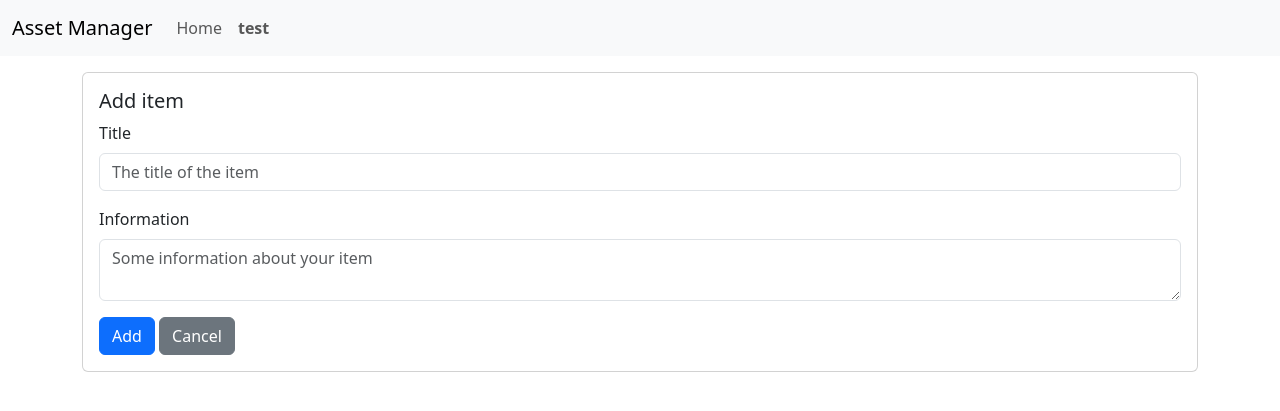
After one commit to Snugant/Asset-Manager, a Django app: page /new-item/5/ in a window 1280 px wide. The commit adds this page. Shown: the top 411 px of the page. Run offline with Django 3.2, Linux system fonts and the light colour scheme; a user stored in the database is signed in; data comes from the database, SQL or seed files in the repository; both versions use the stored data as it was after the commit.

Commit message:
Added Pin Functionality and other fixes

```diff
--- a/AssetManagerApp/models.py
+++ b/AssetManagerApp/models.py
@@ -16,6 +16,7 @@ class UserLog(models.Model):
 class Space(models.Model):
     owner = models.ForeignKey(User, on_delete=models.CASCADE, related_name='owned_spaces')
     name = models.CharField(max_length=100)
+    pinned = models.BooleanField(default=False)
     descriptions = models.TextField()
 
 class SpaceMemberManagment(models.Model):
--- a/AssetManagerApp/templates/AssetManagerApp/header.html
+++ b/AssetManagerApp/templates/AssetManagerApp/header.html
@@ -2,8 +2,10 @@
 
 <html lang="en" xmlns="http://www.w3.org/1999/xhtml" data-bs-theme="dark">
 <head>
-    <meta charset="utf-8" />
+    <meta charset="utf-8">
+    <meta name="viewport" content="width=device-width, initial-scale=1">
     <title>Asset Manager</title>
+    <link rel="stylesheet" href="https://cdnjs.cloudflare.com/ajax/libs/font-awesome/6.5.2/css/all.min.css" integrity="sha512-SnH5WK+bZxgPHs44uWIX+LLJAJ9/2PkPKZ5QiAj6Ta86w+fsb2TkcmfRyVX3pBnMFcV7oQPJkl9QevSCWr3W6A==" crossorigin="anonymous" referrerpolicy="no-referrer" />
     <link href="https://cdn.jsdelivr.net/npm/bootstrap@5.3.3/dist/css/bootstrap.min.css" rel="stylesheet" integrity="sha384-QWTKZyjpPEjISv5WaRU9OFeRpok6YctnYmDr5pNlyT2bRjXh0JMhjY6hW+ALEwIH" crossorigin="anonymous">
 </head>
 <body>
@@ -16,14 +18,24 @@
             </button>
 
             <div class="collapse navbar-collapse" id="navbarSupportedContent">
-                <ul class="navbar-nav w-100 justify-content-between">
+                <ul class="navbar-nav w-100">
                     <li class="nav-item">
                         <a class="nav-link" href="/">Home</a>
                     </li>
 
+                    {% for space in user_spaces %}
+                        {% if space.pinned %}
+                            <li class="nav-item">
+                                <a class="nav-link" href="{% url 'dashboard' space_id=space.id %}">
+                                    {{ space.name }}
+                                </a>
+                            </li>
+                        {% endif %}
+                    {% endfor %}
+
                     <li class="nav-item">
                         <a class="nav-link" href="#" data-bs-toggle="offcanvas" data-bs-target="#offcanvasRight" aria-controls="offcanvasRight">
-                            {{ request.user.username}}
+                            <strong>{{ request.user.username}}</strong>
                         </a>
                     </li>
                 </ul>
@@ -56,7 +68,5 @@
                     </div>
                 </div>
             </div>
-
-    </div class="container my-3">
-    </body>
-    </html>
+        </div>
+        <div class="container my-3">
--- /dev/null
+++ b/AssetManagerApp/templates/AssetManagerApp/new-item.html
@@ -0,0 +1,22 @@
+{% include './header.html' %}
+
+<div class="card">
+    <div class="card-body">
+        <h5 class="card-title">Add item</h5>
+            <form method="post">
+                {% csrf_token %}
+                <div class="mb-3">
+                    <label for="id_title" class="form-label">Title</label>
+                    <input type="text" id="id_title" name="title" class="form-control" placeholder="The title of the item">
+                </div>
+                <div class="mb-3">
+                    <label for="id_information" class="form-label">Information</label>
+                    <textarea id="id_information" name="information" class="form-control" placeholder="Some information about your item"></textarea>
+                </div>
+                <button typr="submit" class="btn btn-primary">Add</button>
+                <button type="button" class="btn btn-secondary" onclick="history.back()">Cancel</button>
+            </form>
+        </div>
+    </div>
+
+{% include './footer.html' %}
--- a/AssetManagerApp/views.py
+++ b/AssetManagerApp/views.py
@@ -77,7 +77,7 @@ def login(request):
 
 @login_required(login_url="login")
 def dashboard(request, space_id):
-
+    user_spaces = Space.objects.filter(owner=request.user)
     space = get_object_or_404(Space, id=space_id)
 
     if request.method == "POST":
@@ -93,7 +93,7 @@ def dashboard(request, space_id):
         form = UserLogForm()
 
     user_logs = UserLog.objects.filter(user=request.user, space=space)
-    return render(request,"AssetManagerApp/dashboard.html", {'form': form, 'user_logs': user_logs, 'space': space})
+    return render(request,"AssetManagerApp/dashboard.html", {'form': form, 'user_logs': user_logs, 'space': space, 'user_spaces': user_spaces})
 
 
 def logout(request):
@@ -164,7 +164,7 @@ def createSpace(request):
 
     else:
         form = CreateSpaceForm()
-    return render(request, "AssetManagerApp/createSpace.html")
+    return render(request, "AssetManagerApp/create-space.html")
 
 @login_required(login_url="login")
 def deleteSpace(request, space_id):
@@ -175,3 +175,19 @@ def deleteSpace(request, space_id):
 @login_required(login_url="login")
 def settings(request):
     return render(request, "AssetManagerApp/settings.html")
+
+@login_required(login_url="login")
+def pinSpace(request, space_id):
+    space = get_object_or_404(Space, id=space_id)
+    space.pinned = True;
+    space.save();
+
+    return redirect('')
+
+@login_required(login_url="login")
+def unpinSpace(request, space_id):
+    space = get_object_or_404(Space, id=space_id)
+    space.pinned = False;
+    space.save();
+
+    return redirect('')
--- a/assetManager02/urls.py
+++ b/assetManager02/urls.py
@@ -49,4 +49,7 @@ urlpatterns = [
 
     path('settings', views.settings, name='settings'),
 
+    path('pin-space/<int:space_id>/', views.pinSpace, name='pinSpace'),
+
+    path('unpin-space/<int:space_id>/', views.unpinSpace, name='unpinSpace'),
 ]
--- a/manage.py
+++ b/manage.py
@@ -12,7 +12,7 @@ import sys
 if __name__ == '__main__':
     os.environ.setdefault(
         'DJANGO_SETTINGS_MODULE',
-        'DjangoWebProject1.settings')
+        'assetManager02.settings')
 
     try:
         from django.core.management import execute_from_command_line
```
Also changed, not shown: AssetManagerApp/templates/AssetManagerApp/homepage.html (+17 -4 lines), AssetManagerApp/migrations/0001_initial.py, AssetManagerApp/migrations/0002_alter_space_pinned.py (added), AssetManagerApp/migrations/0003_alter_space_pinned.py (added), AssetManagerApp/templates/AssetManagerApp/create-space.html (renamed from AssetManagerApp/templates/AssetManagerApp/createSpace.html), AssetManagerApp/templates/AssetManagerApp/edit-item.html (renamed from AssetManagerApp/templates/AssetManagerApp/editItem.html), AssetManagerApp/templates/AssetManagerApp/edit-log.html (renamed from AssetManagerApp/templates/AssetManagerApp/editLog.html), AssetManagerApp/templates/AssetManagerApp/edit-space.html (renamed from AssetManagerApp/templates/AssetManagerApp/editSpace.html), AssetManagerApp/templates/AssetManagerApp/new-log.html (renamed from AssetManagerApp/templates/AssetManagerApp/newLog.html), AssetManagerApp/templates/AssetManagerApp/space-manage.html (renamed from AssetManagerApp/templates/AssetManagerApp/spaceManage.html), db.sqlite3, 1 other file.
